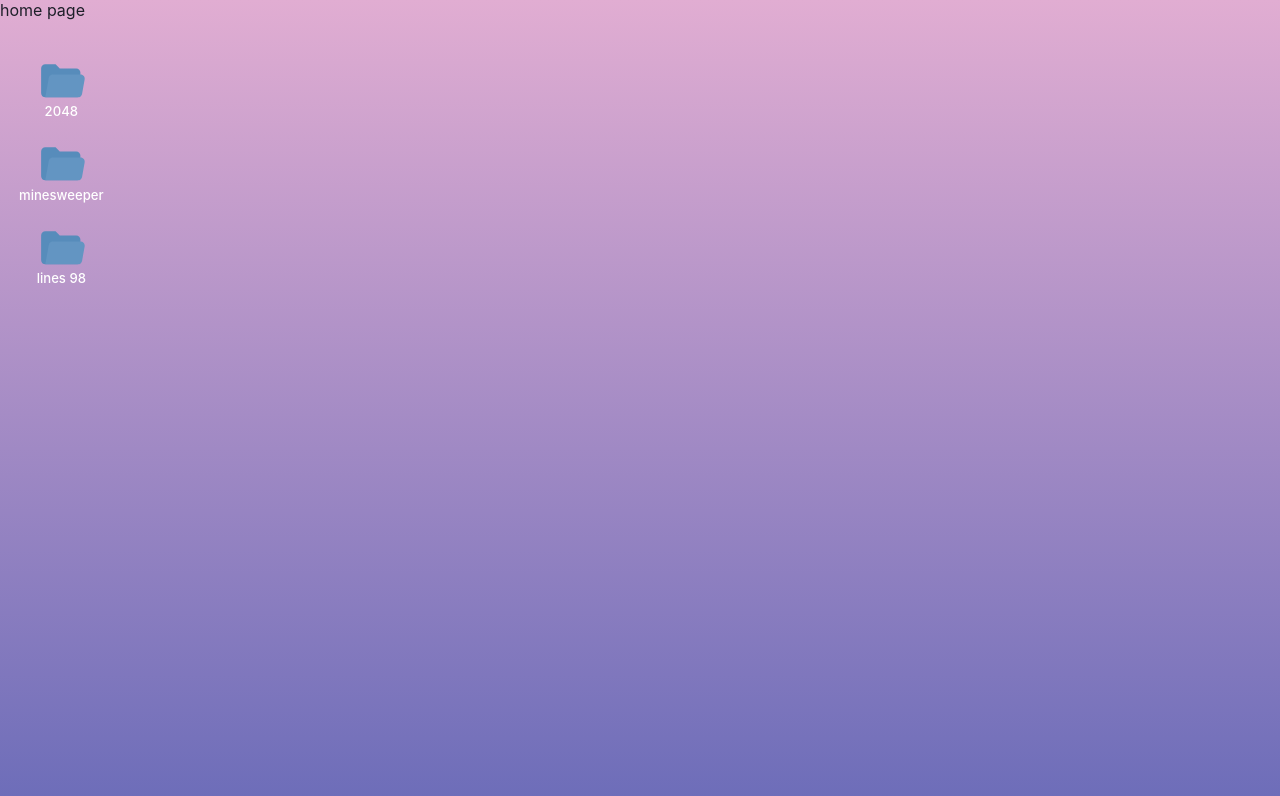
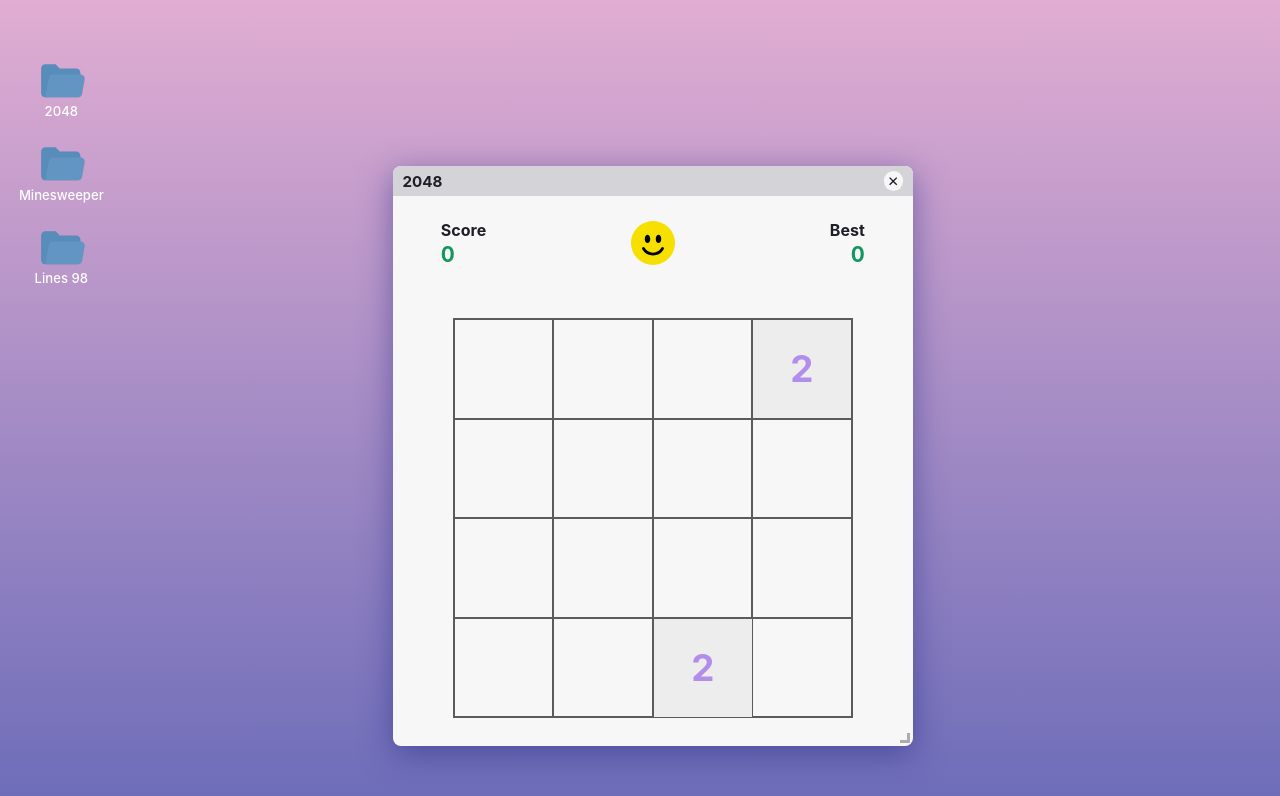
Before and after one commit to btthao/my-favourite-games, a Next.js app: page / in a window 1280 px wide. Both pictures are taken after a click on the element "2048". Shown: the top 796 px of the page. Built offline with nearby package versions, Linux system fonts and the light colour scheme.

Commit message:
change from show one game per route to show all game in index page

```diff
--- a/pages/2048.tsx
+++ b/components/2048/2048.tsx
@@ -1,4 +1,3 @@
-import type { NextPage } from 'next'
 import dynamic from 'next/dynamic'
 import Game from 'components/2048/Game'
 
@@ -6,8 +5,8 @@ const Window = dynamic(() => import('components/Window'), {
   ssr: false,
 })
 
-const Game2048: NextPage = () => {
-  return <Window minH={580} minW={520} component={Game} title="2048"></Window>
+const Game2048 = () => {
+  return <Window minHeight={580} minWidth={520} component={Game} title="2048"></Window>
 }
 
 export default Game2048
--- a/components/Menu.tsx
+++ /dev/null
@@ -1,68 +0,0 @@
-import styles from 'styles/Menu.module.scss'
-import Link from 'next/link'
-import { useRouter } from 'next/router'
-
-const Folder: React.FC = () => {
-  return (
-    <div>
-      <svg
-        stroke="currentColor"
-        fill="currentColor"
-        strokeWidth="0"
-        version="1"
-        viewBox="0 0 48 48"
-        enableBackground="new 0 0 48 48"
-        height="1em"
-        width="1em"
-        xmlns="http://www.w3.org/2000/svg"
-      >
-        <path
-          id="folder-back"
-          d="M38,12H22l-4-4H8c-2.2,0-4,1.8-4,4v24c0,2.2,1.8,4,4,4h31c1.7,0,3-1.3,3-3V16C42,13.8,40.2,12,38,12z"
-        ></path>
-        <path
-          id="folder-front"
-          d="M42.2,18H15.3c-1.9,0-3.6,1.4-3.9,3.3L8,40h31.7c1.9,0,3.6-1.4,3.9-3.3l2.5-14C46.6,20.3,44.7,18,42.2,18z"
-        ></path>
-      </svg>
-    </div>
-  )
-}
-
-const games = [
-  {
-    name: '2048',
-    link: '/2048',
-  },
-  {
-    name: 'minesweeper',
-    link: '/minesweeper',
-  },
-  {
-    name: 'lines 98',
-    link: '/lines98',
-  },
-]
-
-const Menu: React.FC = () => {
-  const router = useRouter()
-  return (
-    <div className={styles.menu}>
-      {games.map((game) => (
-        <div
-          key={game.name}
-          className={`${router.asPath === game.link ? styles.disabled : ''}`}
-        >
-          <Link href={game.link}>
-            <div className={styles.folder}>
-              <Folder />
-              <p>{game.name}</p>
-            </div>
-          </Link>
-        </div>
-      ))}
-    </div>
-  )
-}
-
-export default Menu
--- a/components/Window.tsx
+++ b/components/Window.tsx
@@ -1,10 +1,5 @@
-import { useRouter } from 'next/router'
-import { SyntheticEvent, useEffect, useState } from 'react'
-import Draggable, {
-  ControlPosition,
-  DraggableEventHandler,
-} from 'react-draggable'
-import { BiExitFullscreen, BiFullscreen } from 'react-icons/bi'
+import { SyntheticEvent, useState } from 'react'
+import Draggable, { ControlPosition, DraggableEventHandler } from 'react-draggable'
 import { IoCloseSharp } from 'react-icons/io5'
 import { Resizable, ResizeCallbackData } from 'react-resizable'
 import styles from 'styles/Window.module.scss'
@@ -13,86 +8,63 @@ import 'react-resizable/css/styles.css'
 interface WindowProps {
   component: React.ComponentType<any>
   title: string
-  minW: number
-  minH: number
+  minWidth: number
+  minHeight: number
   disableResize?: boolean
 }
 
-type WindowState = {
+type WindowSizeAndPosition = {
   height: number
   width: number
   position: ControlPosition
 }
 
-const Window: React.FC<WindowProps> = ({
-  component: Component,
-  title,
-  minH,
-  minW,
-  disableResize = false,
-}) => {
-  const router = useRouter()
-  const defaultState: WindowState = {
-    height: minH,
-    width: minW,
+const Window: React.FC<WindowProps> = ({ component: Component, title, minHeight, minWidth, disableResize = false }) => {
+  const [open, setOpen] = useState(false)
+
+  const defaultState: WindowSizeAndPosition = {
+    height: minHeight,
+    width: minWidth,
     position: {
-      x: (window.innerWidth - minW) / 2,
-      y: (window.innerHeight - minH) / 2,
+      x: (window.innerWidth - minWidth) / 2,
+      y: (window.innerHeight - minHeight) / 2,
     },
   }
-  const [{ height, position, width }, setWindowState] = useState(defaultState)
-  const [prevState, setPrevState] = useState(defaultState)
+
+  const [{ height, position, width }, setWindowSizeAndPosition] = useState(defaultState)
   const [isResizing, setIsResizing] = useState(false)
-  const [isFullscreen, setIsFullscreen] = useState(false)
+
+  const onOpen = () => {
+    setOpen(true)
+  }
+  const onClose = () => {
+    setOpen(false)
+  }
 
   const onResize = (_event: SyntheticEvent, { size }: ResizeCallbackData) => {
     if (disableResize) return
-    setWindowState((prev) => {
+    setWindowSizeAndPosition((prev) => {
       return { ...prev, height: size.height, width: size.width }
     })
     setIsResizing(true)
   }
 
-  const onDrag: DraggableEventHandler = (e, data) => {
-    const { x, y } = data
-    setWindowState((prev) => {
+  const onDrag: DraggableEventHandler = (_event, { x, y }) => {
+    setWindowSizeAndPosition((prev) => {
       return { ...prev, position: { x, y } }
     })
     setIsResizing(true)
   }
 
-  useEffect(() => {
-    setIsResizing(true)
-    if (isFullscreen) {
-      setPrevState({ width, height, position })
-      setWindowState({
-        height: window.innerHeight,
-        width: window.innerWidth,
-        position: { x: 0, y: 0 },
-      })
-    } else {
-      setWindowState(prevState)
-    }
-
-    setTimeout(() => setIsResizing(false), 200)
-  }, [isFullscreen])
-
   return (
-    <Draggable
-      handle=".drag-handle"
-      bounds="body"
-      onDrag={onDrag}
-      position={position}
-      onStop={() => setIsResizing(false)}
-    >
-      <Resizable
-        width={width}
-        height={height}
-        onResize={onResize}
-        onResizeStop={() => setIsResizing(false)}
-        minConstraints={[minW, minH]}
-        resizeHandles={['se', 'e', 's']}
-      >
+    <>
+      <div className={styles.folder} onClick={onOpen}>
+        <Folder />
+        <p>{title}</p>
+      </div>
+      {open && (
+        <Draggable handle=".drag-handle" bounds="body" onDrag={onDrag} position={position} onStop={() => setIsResizing(false)}>
+          <Resizable width={width} height={height} onResize={onResize} onResizeStop={() => setIsResizing(false)} minConstraints={[minWidth, minHeight]} maxConstraints={[window.innerWidth, window.innerHeight]} resizeHandles={['se', 'e', 's']}>
             <div
               className={styles.window + (disableResize ? ' disable-resize' : '')}
               style={{
@@ -103,19 +75,7 @@ const Window: React.FC<WindowProps> = ({
               <div className={styles['title-bar'] + ' drag-handle'}>
                 <div>{title}</div>
                 <div>
-              <button
-                disabled={disableResize}
-                className={styles['maximize-btn']}
-                aria-label="Maximize window"
-                onClick={() => setIsFullscreen((prev) => !prev)}
-              >
-                {isFullscreen ? <BiExitFullscreen /> : <BiFullscreen />}
-              </button>
-              <button
-                className={styles['close-btn']}
-                aria-label="Close window"
-                onClick={() => router.push('/')}
-              >
+                  <button className={styles['close-btn']} aria-label="Close window" onClick={onClose}>
                     <IoCloseSharp />
                   </button>
                 </div>
@@ -126,7 +86,20 @@ const Window: React.FC<WindowProps> = ({
             </div>
           </Resizable>
         </Draggable>
+      )}
+    </>
   )
 }
 
 export default Window
+
+const Folder: React.FC = () => {
+  return (
+    <div>
+      <svg stroke="currentColor" fill="currentColor" strokeWidth="0" version="1" viewBox="0 0 48 48" enableBackground="new 0 0 48 48" height="1em" width="1em" xmlns="http://www.w3.org/2000/svg">
+        <path id="folder-back" d="M38,12H22l-4-4H8c-2.2,0-4,1.8-4,4v24c0,2.2,1.8,4,4,4h31c1.7,0,3-1.3,3-3V16C42,13.8,40.2,12,38,12z"></path>
+        <path id="folder-front" d="M42.2,18H15.3c-1.9,0-3.6,1.4-3.9,3.3L8,40h31.7c1.9,0,3.6-1.4,3.9-3.3l2.5-14C46.6,20.3,44.7,18,42.2,18z"></path>
+      </svg>
+    </div>
+  )
+}
--- a/pages/lines98.tsx
+++ b/components/lines98/lines98.tsx
@@ -1,4 +1,3 @@
-import type { NextPage } from 'next'
 import dynamic from 'next/dynamic'
 
 const Window = dynamic(() => import('components/Window'), {
@@ -9,9 +8,8 @@ const Game = dynamic(() => import('components/lines98/Game'), {
   ssr: false,
 })
 
-// recalculate minH and W based on window size
-const Lines98: NextPage = () => {
-  return <Window minH={626} minW={500} component={Game} title="Lines 98" disableResize></Window>
+const Lines98 = () => {
+  return <Window minHeight={626} minWidth={500} component={Game} title="Lines 98" disableResize></Window>
 }
 
 export default Lines98
--- a/pages/minesweeper.tsx
+++ b/components/minesweeper/minesweeper.tsx
@@ -1,13 +1,12 @@
 import Game from 'components/minesweeper/Game'
-import type { NextPage } from 'next'
 import dynamic from 'next/dynamic'
 
 const Window = dynamic(() => import('components/Window'), {
   ssr: false,
 })
 
-const Minesweeper: NextPage = () => {
-  return <Window minH={525} minW={770} component={Game} title="Minesweeper" disableResize></Window>
+const Minesweeper = () => {
+  return <Window minHeight={525} minWidth={770} component={Game} title="Minesweeper" disableResize></Window>
 }
 
 export default Minesweeper
--- a/pages/_app.tsx
+++ b/pages/_app.tsx
@@ -1,14 +1,10 @@
 import 'styles/globals.scss'
 import type { AppProps } from 'next/app'
-import Menu from 'components/Menu'
-import TaskBar from 'components/TaskBar'
 
 function MyApp({ Component, pageProps }: AppProps) {
   return (
     <div className="page-wrapper">
-      <Menu />
       <Component {...pageProps} />
-      {/* <TaskBar /> */}
     </div>
   )
 }
--- a/pages/index.tsx
+++ b/pages/index.tsx
@@ -1,7 +1,16 @@
+import Game2048 from 'components/2048/2048'
+import Lines98 from 'components/lines98/lines98'
+import Minesweeper from 'components/minesweeper/minesweeper'
 import type { NextPage } from 'next'
 
 const Home: NextPage = () => {
-  return <div>home page</div>
+  return (
+    <div className="main-page-folders">
+      <Game2048 />
+      <Minesweeper />
+      <Lines98 />
+    </div>
+  )
 }
 
 export default Home
--- a/styles/Menu.module.scss
+++ /dev/null
@@ -1,40 +0,0 @@
-.menu {
-    position: absolute;
-    top: 7%;
-    left: 1%;
-    display: grid;
-    gap: 7px;
-    .disabled {
-        position: relative;
-        z-index: 1;
-        &::before{
-            content: '';
-            position: absolute;
-            top: 0;
-            left: 0;
-            width: 100%;
-            height: 100%;
-            background: transparent;
-            z-index: 100;
-        }
-    }
-}
-
-.folder {
-    color: v.$white;
-    font-weight: 500;
-    cursor: pointer;
-    text-align:center;
-    width: 97px;
-    svg {
-        font-size: 3.1rem;
-    }
-    p {
-        margin-top: -0.4rem;
-        font-size: 0.82rem;
-        white-space: nowrap;
-        overflow: hidden;
-        text-overflow: ellipsis;
-    }
-
-}
--- a/styles/Window.module.scss
+++ b/styles/Window.module.scss
@@ -43,3 +43,21 @@
     width: 100%;
     overflow: scroll;
 }
+
+.folder {
+    color: v.$white;
+    font-weight: 500;
+    cursor: pointer;
+    text-align:center;
+    width: 97px;
+    svg {
+        font-size: 3.1rem;
+    }
+    p {
+        margin-top: -0.4rem;
+        font-size: 0.82rem;
+        white-space: nowrap;
+        overflow: hidden;
+        text-overflow: ellipsis;
+    }
+}
--- a/styles/globals.scss
+++ b/styles/globals.scss
@@ -33,6 +33,10 @@ button,
   position: relative;
 }
 
+.react-resizable {
+    position: fixed !important;
+}
+
 .react-resizable-handle {
     background-size: 10px;
     transform: none !important;
@@ -53,3 +57,25 @@ button,
     display: none;
     cursor: default;
 }
+
+.main-page-folders {
+    position: absolute;
+    top: 7%;
+    left: 1%;
+    display: grid;
+    gap: 7px;
+    .disabled {
+        position: relative;
+        z-index: 1;
+        &::before{
+            content: '';
+            position: absolute;
+            top: 0;
+            left: 0;
+            width: 100%;
+            height: 100%;
+            background: transparent;
+            z-index: 100;
+        }
+    }
+}
```
Also changed, not shown: styles/TaskBar.module.scss (deleted, +0 -16 lines). Lines whose indentation alone changed are shown as unchanged.
